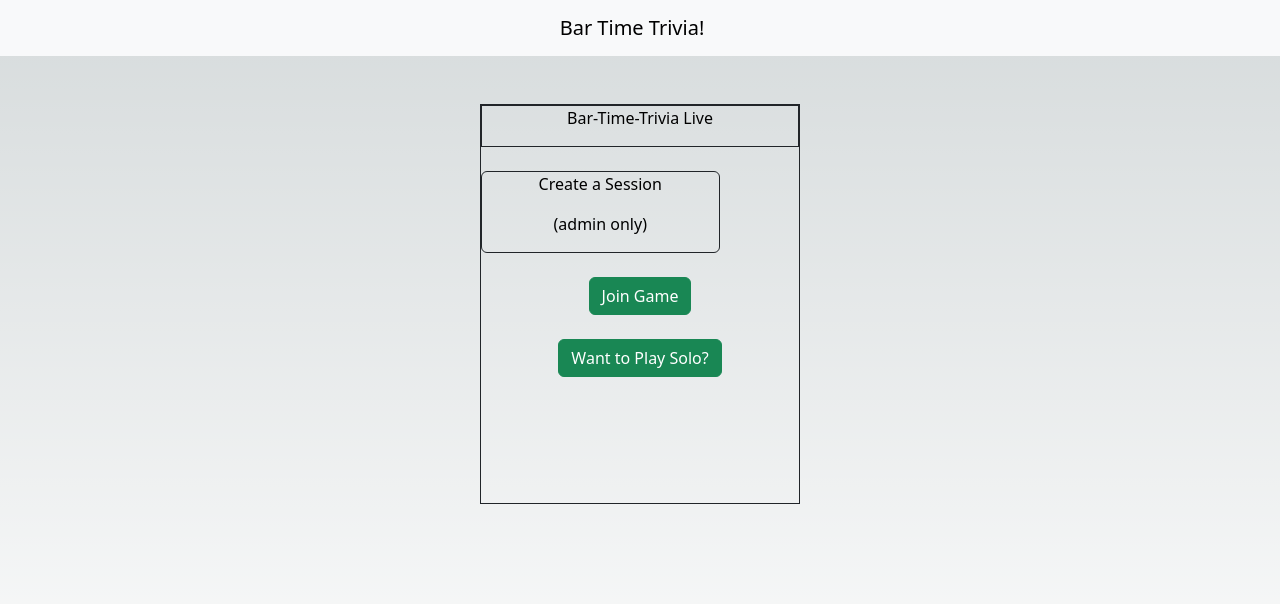
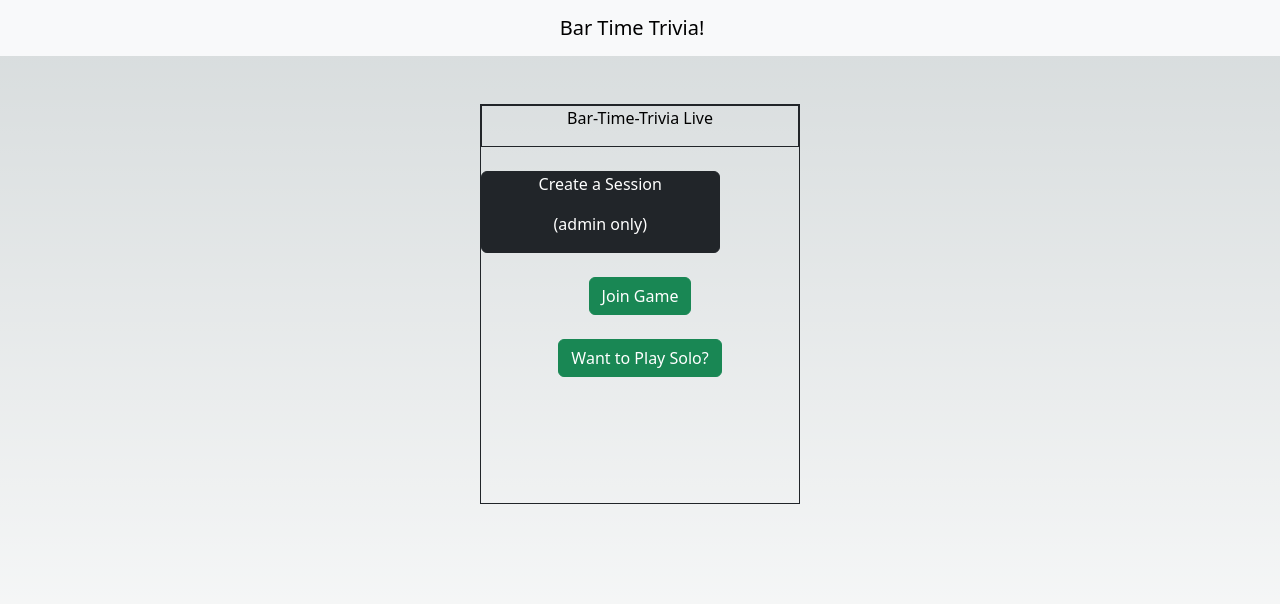
Before and after one commit to zshep/bar-time-trivia, a Next.js app: page /playTrivia in a window 1280 px wide. Shown: the top 604 px of the page. Built offline with nearby package versions, Linux system fonts and the light colour scheme.

Commit message:
monkeying around with styling for the play lobby

```diff
--- a/app/playTrivia/page.tsx
+++ b/app/playTrivia/page.tsx
@@ -6,12 +6,12 @@ export default function lobby() {
 
     return (
 
-        <div className="d-flex flex-column">
-        <div className="border border-dark rounded w-75">
+        <div className="d-flex flex-column justify-content-center">
+        <div className="border border-dark rounded w-75 bg-dark text-white  ">
 
                 <Link
                     key="newSession"
-                    href="/playTrivia/createSession.tsx">
+                    href="/playTrivia/">
                         <p>Create a Session</p>
 
                 <p className="text-center">(admin only)</p>
```
